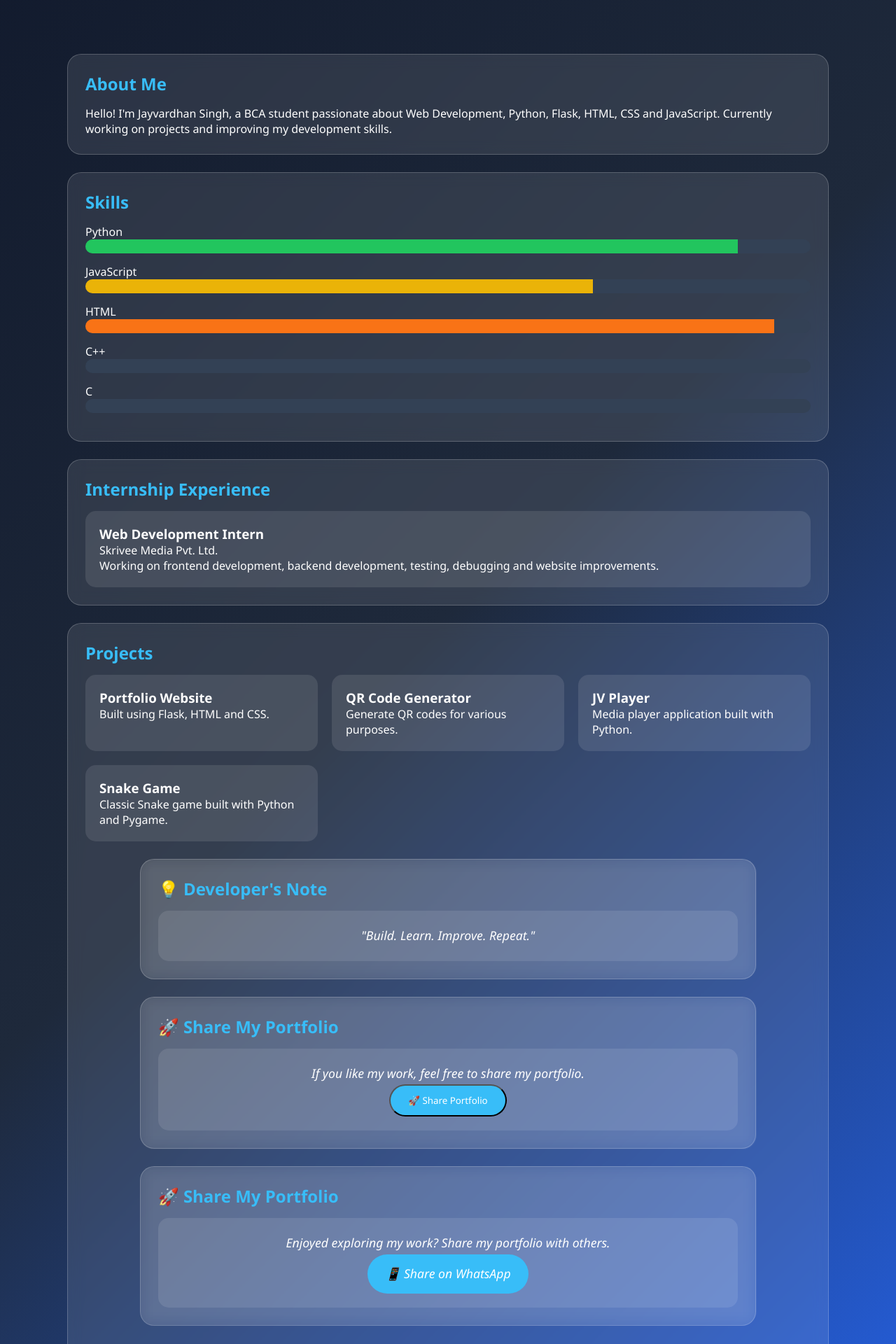
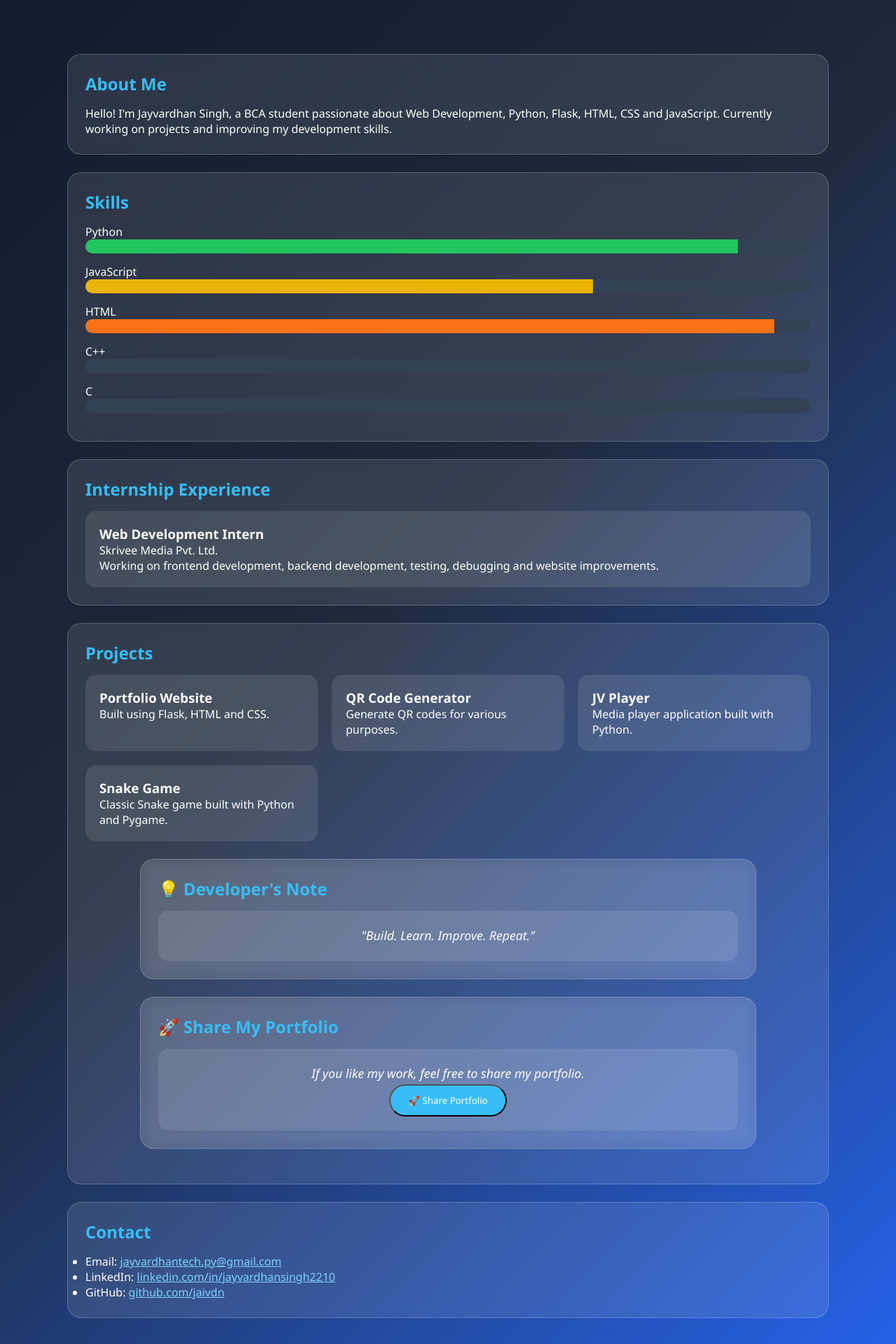
Before and after one commit to jaivdn/portfolio-website, a Flask app: page / in a window 1280 px wide. Shown: the part 474-2394 px from the top of the page at 70% size. Run offline with Flask 3, Linux system fonts and the light colour scheme.

```diff
--- a/templates/index.html
+++ b/templates/index.html
@@ -154,29 +154,6 @@ function sharePortfolio() {
 
 
 
-
-
-
-<section>
-    <h2>🚀 Share My Portfolio</h2>
-
-    <div class="card thought-card">
-
-        <p>
-            Enjoyed exploring my work? Share my portfolio with others.
-        </p>
-
-        <a class="btn"
-           href="https://wa.me/?text=Check%20out%20Jayvardhan%20Singh's%20Portfolio%20Website%20https://portfolio-website-u9oi.onrender.com"
-           target="_blank">
-           📱 Share on WhatsApp
-        </a>
-
-    </div>
-
-</section>
-
-
     </section>
 
     <section>
```
